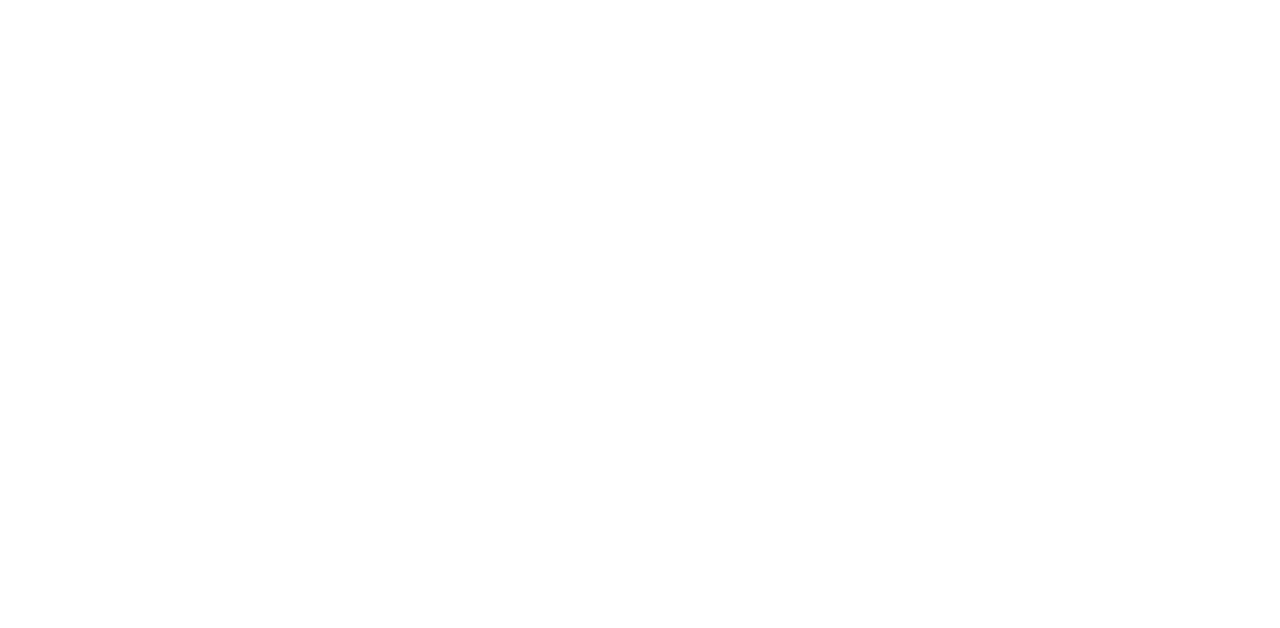
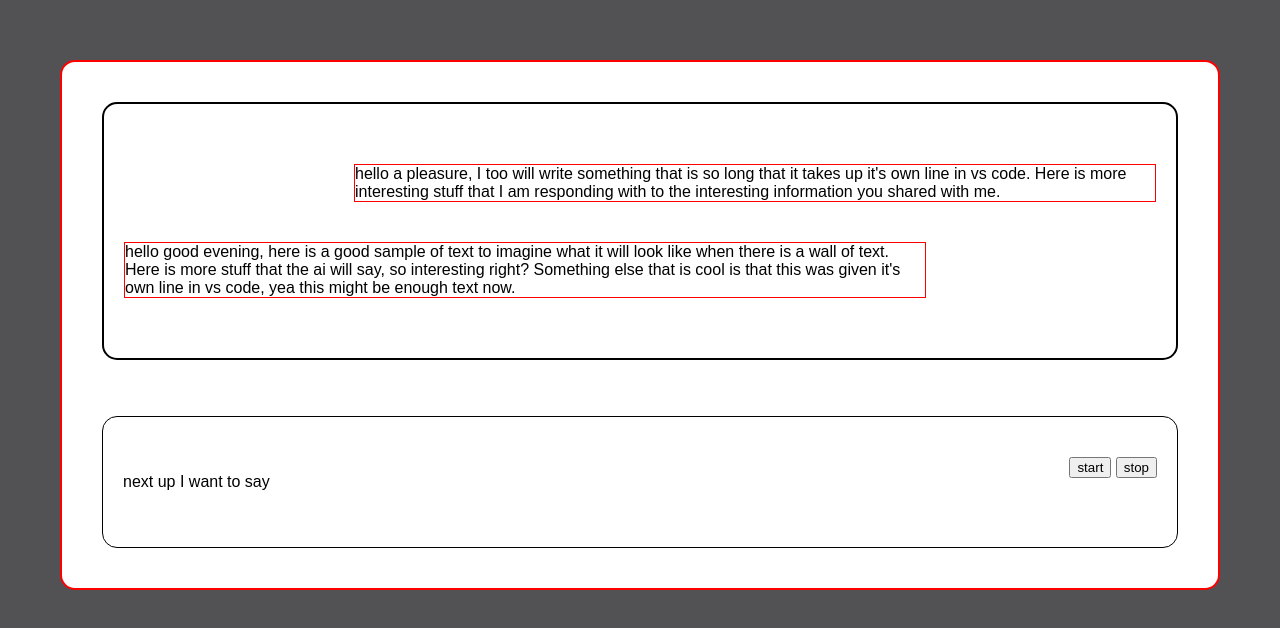
Before and after one commit to ArnauDavis/ai-chat-bot, a website: page index.html in a window 1280 px wide. Drawn offline with Linux system fonts and the light colour scheme.

Commit message:
added more css to ui

```diff
--- a/index.html
+++ b/index.html
@@ -3,9 +3,40 @@
 <head>
     <meta charset="UTF-8">
     <meta name="viewport" content="width=device-width, initial-scale=1.0">
-    <title>Document</title>
+    <title>Chat Box</title>
+    <link rel="stylesheet" href="public/home.css">
 </head>
 <body>
 
+    <div class="actionBody">
+        <div class="convoBox">
+            <span class="userChat">
+                hello a pleasure, I too will write something that is so long that it takes up it's own line in vs code. Here is more interesting stuff that I am responding with to the interesting information you shared with me.
+            </span>
+            <span class="aiChat">
+                hello good evening, here is a good sample of text to imagine what it will look like when there is a wall of text. Here is more stuff that the ai will say, so interesting right? Something else that is cool is that this was given it's own line in vs code, yea this might be enough text now.
+            </span>
+        </div>
+        <div class="interaction">
+            <div class="interactionChat">
+                <p id="userInput">next up I want to say</p>
+            </div>
+            <div class="interactionButtons">
+                <button id="partyStart">start</button>
+                <button id="partyEnd">stop</button>
+            </div>
+        </div>
+    </div>
+
 </body>
 </html>
+
+<!--
+TO DO List
+text leaks outside of convo box as it shrinks instead of wrapping, fix that
+interaction box needs text and buttons on same line
+
+
+
+
+-->
--- a/public/home.css
+++ b/public/home.css
@@ -45,31 +45,54 @@ body{
     font-family: Arial, sans-serif;
     margin: 0;
     padding: 0;
-    background-color: var(--lightDarkNavy);
+    background-color: var(--darkGray);
 }
 
 .actionBody{
-    border: 2px solid black;
+    border: 2px solid red;
     border-radius: 15px;
     margin: var(--size7);
     padding: var(--size2);
     display: flex;
     flex-direction: column;
+    justify-content: space-around;
+    align-content: space-around;
+    background: white;
 }
 
 .convoBox{
     border: 2px solid black;
     border-radius: 15px;
+    background: var(--white);
+    margin: var(--size5);
+    padding: var(--size6) var(--size4);
     display: flex;
     flex-direction: column;
+
 }
 
 .aiChat{
-    float: left;
+    align-self: flex-start;
+
 }
-.userChat
+.userChat{
+    align-self: flex-end;
+}
+
+.aiChat, .userChat{
+    border: 1px solid red;
+    margin: var(--size4) 0;
+    width: var(--size20);
+}
+
+
 
 .interaction{
     border: 1px solid black;
     border-radius: 15px;
+    display: flex;
+    flex-direction: row;
+    justify-content: space-between;
+    margin: var(--size5);
+    padding: var(--size6) var(--size4);
 }
```
